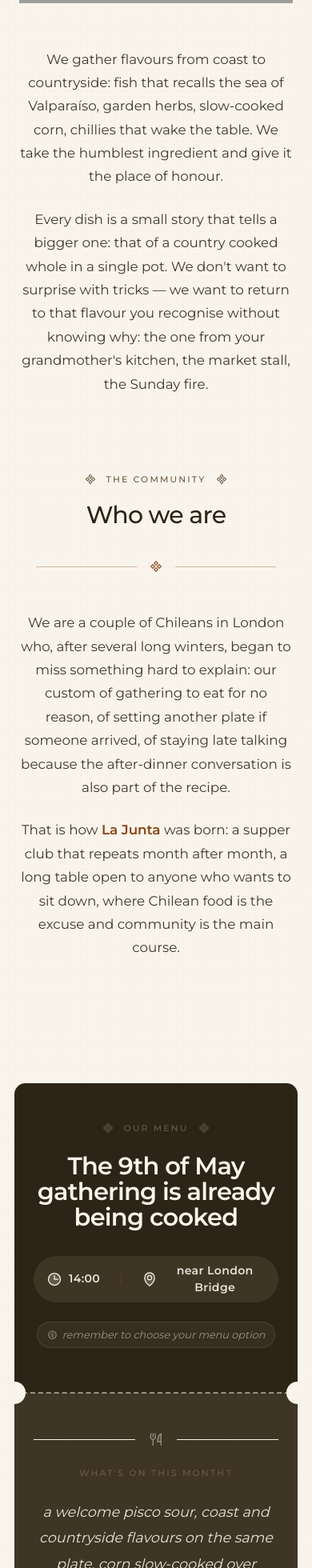
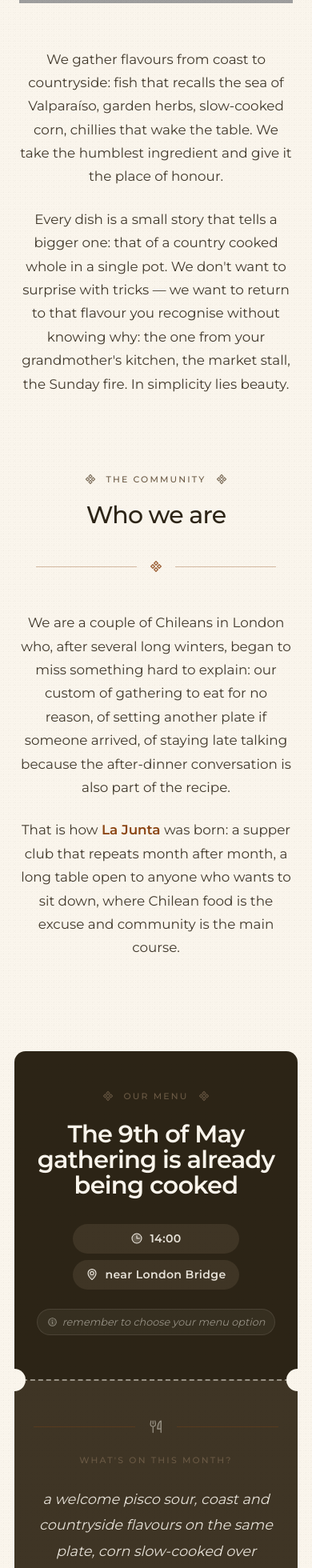
Before and after one commit to PawelNiedzwiecki/la-junta, a Next.js app: page /en in a window 390 px wide. Shown: the part 2157-4117 px from the top of the page at 80% size. Built offline with nearby package versions, Linux system fonts and the light colour scheme; grey boxes are pictures that could not be loaded.

Commit message:
fix: feedback

```diff
--- a/src/app/[lang]/dictionaries/en.json
+++ b/src/app/[lang]/dictionaries/en.json
@@ -31,8 +31,7 @@
 			"eyebrow": "Our Kitchen",
 			"heading": "All the way to our London kitchen",
 			"p1": "We gather flavours from coast to countryside: fish that recalls the sea of Valparaíso, garden herbs, slow-cooked corn, chillies that wake the table. We take the humblest ingredient and give it the place of honour.",
-			"p2": "Every dish is a small story that tells a bigger one: that of a country cooked whole in a single pot. We don't want to surprise with tricks — we want to return to that flavour you recognise without knowing why: the one from your grandmother's kitchen, the market stall, the Sunday fire.",
-			"p3": "In simplicity lies beauty."
+			"p2": "Every dish is a small story that tells a bigger one: that of a country cooked whole in a single pot. We don't want to surprise with tricks — we want to return to that flavour you recognise without knowing why: the one from your grandmother's kitchen, the market stall, the Sunday fire. In simplicity lies beauty."
 		},
 		"comunidad": {
 			"eyebrow": "The Community",
@@ -51,13 +50,7 @@
 			"descriptionLabel": "What's on this month?",
 			"description": "a welcome pisco sour, coast and countryside flavours on the same plate, corn slow-cooked over embers, creole herbs, red wine, and a dessert that tastes like Sunday. A long table, a slow afternoon, and all the time in the world to talk.",
 			"ctaPrimary": "See our May menu",
-			"ctaSecondary": "Are you in?",
-			"dateDay": "9",
-			"dateMonthShort": "MAY",
-			"dateMonthLong": "May"
-		},
-		"ctaBanner": {
-			"cta": "Reserve your seat"
+			"ctaSecondary": "Are you in?"
 		},
 		"proceso": {
 			"eyebrow": "The Process",
@@ -77,7 +70,8 @@
 				}
 			],
 			"finalTitle": "Arrive and enjoy",
-			"finalBody": "Come hungry, ready to share, and with time to linger. We take care of everything else."
+			"finalBody": "Come hungry, ready to share, and with time to linger. We take care of everything else.",
+			"cta": "Reserve your seat"
 		},
 		"reserva": {
 			"eyebrow": "Join us",
--- a/src/app/[lang]/dictionaries/es.json
+++ b/src/app/[lang]/dictionaries/es.json
@@ -50,13 +50,7 @@
 		"descriptionLabel": "¿Qué nos trae este mes?",
 		"description": "Partimos con el abrazo cítrico del Pisco Sauer, para luego dejarnos llevar entre el mar y la huerta. Fuego lento, maíz molido a la usanza criolla y hierbas del campo, hasta llegar a la dulzura más chilena que existe.",
 		"ctaPrimary": "Revisa nuestra mesa de Mayo",
-		"ctaSecondary": "¿Te apuntas?",
-		"dateDay": "16",
-		"dateMonthShort": "MAY",
-		"dateMonthLong": "Mayo"
-	},
-	"ctaBanner": {
-		"cta": "Reserva tu lugar"
+		"ctaSecondary": "¿Te apuntas?"
 	},
 	"proceso": {
 		"eyebrow": "El Proceso",
@@ -76,7 +70,8 @@
 			}
 		],
 		"finalTitle": "Llega y disfruta",
-		"finalBody": "Llega con hambre, con ganas de compartir, y con tiempo para quedarte. Del resto nos encargamos nosotros."
+		"finalBody": "Llega con hambre, con ganas de compartir, y con tiempo para quedarte. Del resto nos encargamos nosotros.",
+		"cta": "Reserva tu lugar"
 	},
 	"reserva": {
 		"eyebrow": "Únete",
--- a/src/components/layout/Navbar.tsx
+++ b/src/components/layout/Navbar.tsx
@@ -1,4 +1,4 @@
-import { CalendarCheck, List, X } from "@phosphor-icons/react/dist/ssr";
+import { List, X } from "@phosphor-icons/react/dist/ssr";
 import Link from "next/link";
 import type { DictType } from "@/app/[lang]/dictionaries";
 import LangSwitcher from "./LangSwitcher";
@@ -108,7 +108,6 @@ export default function Navbar({
 								rel="noopener noreferrer"
 								className="inline-flex items-center gap-2 rounded-full bg-amber hover:bg-amber-warm text-white text-[0.72rem] tracking-[0.18em] uppercase font-medium px-5 py-2.5 transition-colors"
 							>
-								<CalendarCheck size={13} weight="duotone" aria-hidden />
 								<span>{dict.cta}</span>
 							</a>
 						</div>
--- a/src/components/sections/Community.tsx
+++ b/src/components/sections/Community.tsx
@@ -1,5 +1,4 @@
 import { DiamondsFour } from "@phosphor-icons/react/dist/ssr";
-import Image from "next/image";
 import type { DictType } from "@/app/[lang]/dictionaries";
 import SectionHeader from "../ui/SectionHeader";
 
--- a/src/components/sections/CtaBanner.tsx
+++ /dev/null
@@ -1,16 +0,0 @@
-import type { DictType } from "@/app/[lang]/dictionaries";
-
-export default function CtaBanner({ dict }: { dict: DictType["ctaBanner"] }) {
-	return (
-		<section className="bg-cream paper-grain px-6 py-6">
-			<div className="mx-auto max-w-225 flex justify-center">
-				<a
-					href="#reserva"
-					className="inline-flex items-center justify-center rounded-full bg-dark hover:bg-[#1f190f] text-cream text-sm tracking-[0.12em] uppercase font-semibold px-10 py-4 transition-colors"
-				>
-					{dict.cta}
-				</a>
-			</div>
-		</section>
-	);
-}
--- a/src/components/sections/Process.tsx
+++ b/src/components/sections/Process.tsx
@@ -74,7 +74,7 @@ export default function Process({ dict }: { dict: DictType["proceso"] }) {
 						href="#reserva"
 						className="mt-2 w-full sm:w-auto self-start inline-block text-center bg-amber hover:bg-amber-warm transition-colors text-cream text-sm font-semibold rounded-full py-3 px-8"
 					>
-						Reserva tu lugar →
+						{dict.cta} →
 					</a>
 				</div>
 			</div>
--- a/src/components/ui/Eyebrow.tsx
+++ b/src/components/ui/Eyebrow.tsx
@@ -4,19 +4,16 @@ type Props = {
 	children: React.ReactNode;
 	withDiamond?: boolean;
 	className?: string;
-	tone?: "muted" | "amber";
 };
 
 export default function Eyebrow({
 	children,
 	withDiamond = false,
 	className = "",
-	tone = "muted",
 }: Props) {
-	const color = tone === "amber" ? "text-amber" : "text-muted";
 	return (
 		<div
-			className={`eyebrow ${color} flex items-center justify-center gap-3 ${className}`}
+			className={`eyebrow text-muted flex items-center justify-center gap-3 ${className}`}
 		>
 			{withDiamond && (
 				<DiamondsFour size={14} weight="duotone" aria-hidden />
--- a/src/components/ui/MenuCard.tsx
+++ b/src/components/ui/MenuCard.tsx
@@ -13,7 +13,7 @@ export default function MenuCard({ dict }: { dict: DictType["menuCard"] }) {
 			id="menu"
 			className="relative bg-cream paper-grain px-4 sm:px-6 py-16 sm:py-20"
 		>
-			<div className="relative mx-auto max-w-215 pt-10 sm:pt-0">
+			<div className="relative mx-auto max-w-215">
 				{/* Card */}
 				<div className="rounded-2xl border-2 border-dashed border-cream/20">
 					{/* Zone A — stub */}
@@ -29,29 +29,25 @@ export default function MenuCard({ dict }: { dict: DictType["menuCard"] }) {
 						</h2>
 
 						{/* Ticket detail row */}
-						<div className="flex items-center justify-center gap-6 mt-2 text-[0.88rem] sm:text-[0.92rem] bg-[#3f3525] rounded-full px-4 py-2">
-							<span className="flex items-center gap-2 text-cream/90">
+						<div className="flex flex-col sm:flex-row items-center justify-center gap-2 sm:gap-0 mt-2 text-[0.88rem] sm:text-[0.92rem] sm:bg-[#3f3525] sm:rounded-full sm:px-4 sm:py-2">
+							<span className="flex items-center justify-center gap-2 text-cream/90 bg-[#3f3525] sm:bg-transparent rounded-full px-4 py-2 w-full sm:w-auto">
 								<Clock
-									size={20}
+									size={16}
 									weight="duotone"
 									className="text-cream shrink-0"
 									aria-hidden
 								/>
 								<span className="font-semibold tracking-wide">{dict.time}</span>
 							</span>
-							<span className="text-amber/40" aria-hidden>
-								|
-							</span>
-							<span className="flex items-center gap-2 text-cream/90">
+							<span className="text-amber/40 hidden sm:inline" aria-hidden>|</span>
+							<span className="flex items-center justify-center gap-2 text-cream/90 bg-[#3f3525] sm:bg-transparent rounded-full px-4 py-2 w-full sm:w-auto">
 								<MapPin
-									size={20}
+									size={16}
 									weight="duotone"
 									className="text-cream shrink-0"
 									aria-hidden
 								/>
-								<span className="font-semibold tracking-wide">
-									{dict.location}
-								</span>
+								<span className="font-semibold tracking-wide">{dict.location}</span>
 							</span>
 						</div>
 						<p className="flex items-center gap-1.5 italic text-cream/50 text-[0.8rem] bg-cream/5 border border-cream/10 rounded-full px-3 py-1.5">
@@ -82,7 +78,7 @@ export default function MenuCard({ dict }: { dict: DictType["menuCard"] }) {
 
 					{/* Zone B — body stub */}
 					<div className="bg-[#3f3525] rounded-b-[14px] px-6 sm:px-12 pt-8 pb-12 flex flex-col items-center text-center gap-6">
-						<div className="hairline hairline-cream w-full max-w-xs">
+						<div className="hairline hairline-amber w-full max-w-xs">
 							<ForkKnife
 								size={20}
 								weight="duotone"
```
Also changed, not shown: src/app/icon.svg (added).
